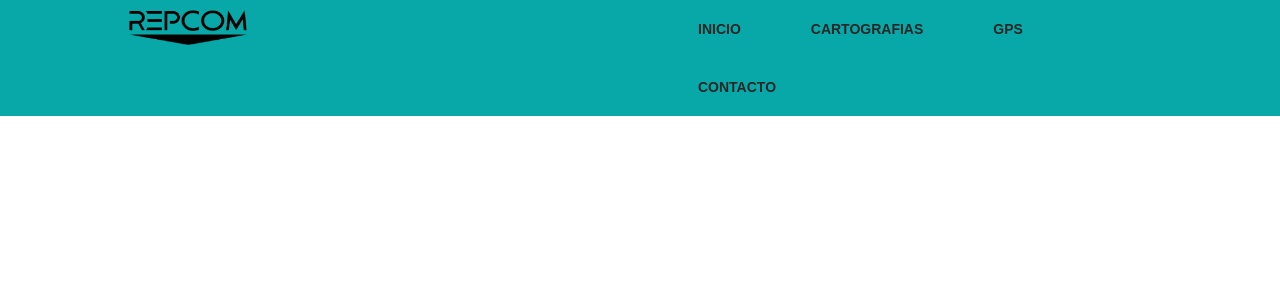
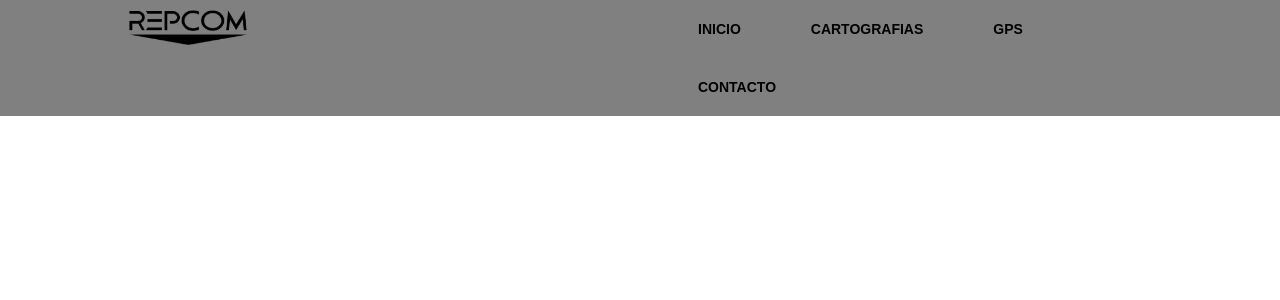
Before and after one commit to ramirodlopez/repcomReactJs, a React (Create React App) app: page / in a window 1280 px wide. Shown: the top 300 px of the page. Built offline with nearby package versions, Linux system fonts and the light colour scheme.

Commit message:
solucionar href error

```diff
--- a/src/components/Header/Header.jsx
+++ b/src/components/Header/Header.jsx
@@ -12,10 +12,10 @@ const Header = () => {
                 />
                 <nav>
                     <ul>
-                        <li><a>Inicio</a></li>
-                        <li><a>Cartografias</a></li>
-                        <li><a>Gps</a></li>
-                        <li><a>Contacto</a></li>
+                        <li><a href="#/">Inicio</a></li>
+                        <li><a href="#/">Cartografias</a></li>
+                        <li><a href="#/">Gps</a></li>
+                        <li><a href="#/">Contacto</a></li>
                     </ul>
                 </nav>
             </div>
--- a/src/components/Header/index.css
+++ b/src/components/Header/index.css
@@ -11,7 +11,7 @@
 }
 
 header {
-  background: #09a8a8;
+  background: gray;
   font-family: 'Work Sans', sans-serif;
   font-weight: 800;
 }
@@ -48,21 +48,21 @@ nav li {
 }
 
 nav a {
-  color: rgb(39, 39, 39);
+  color: black;
   text-decoration: none;
   text-transform: uppercase;
   font-size: 14px;
 }
 
 nav a:hover {
-  color: #000;
+  color: white;
 }
 
 nav a::before {
   content: '';
   display: block;
   height: 5px;
-  background-color: rgb(39, 39, 39);
+  background-color: white;
 
   position: absolute;
   top: 0;
```
